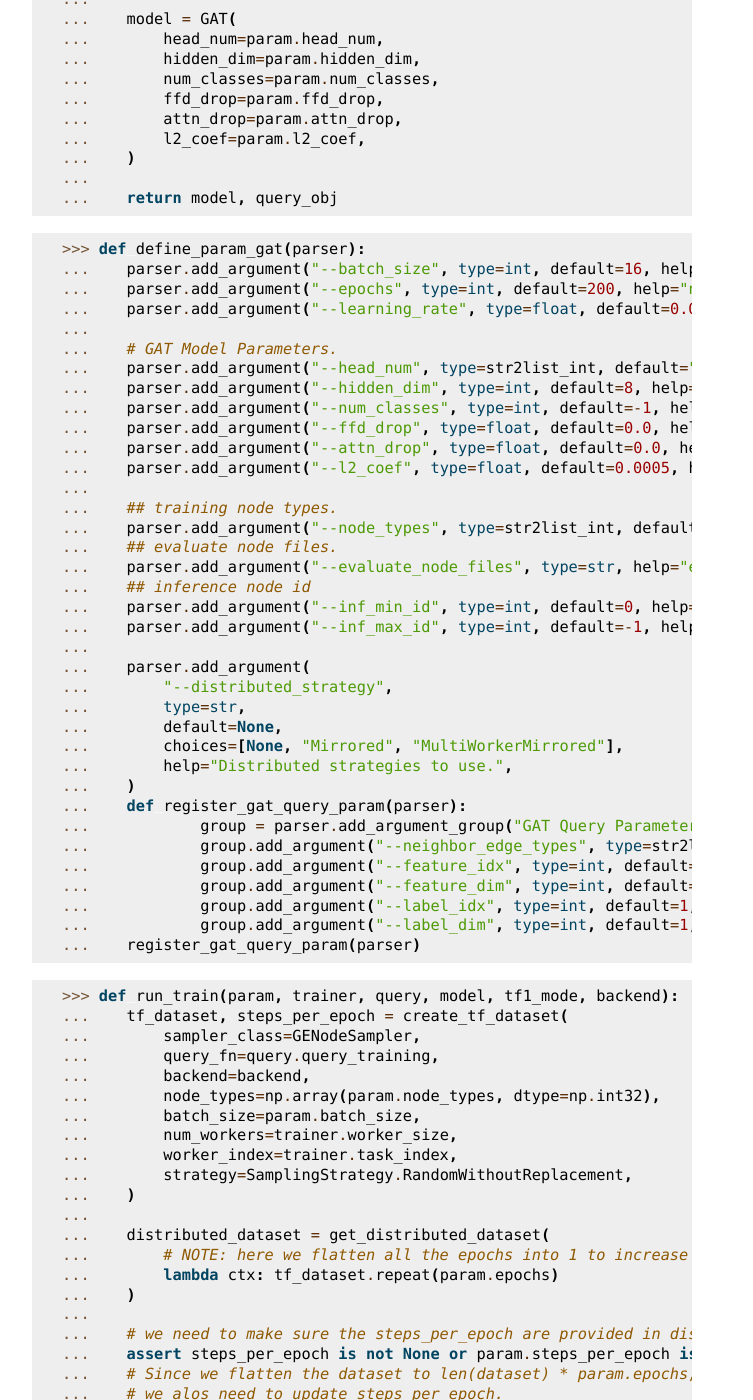
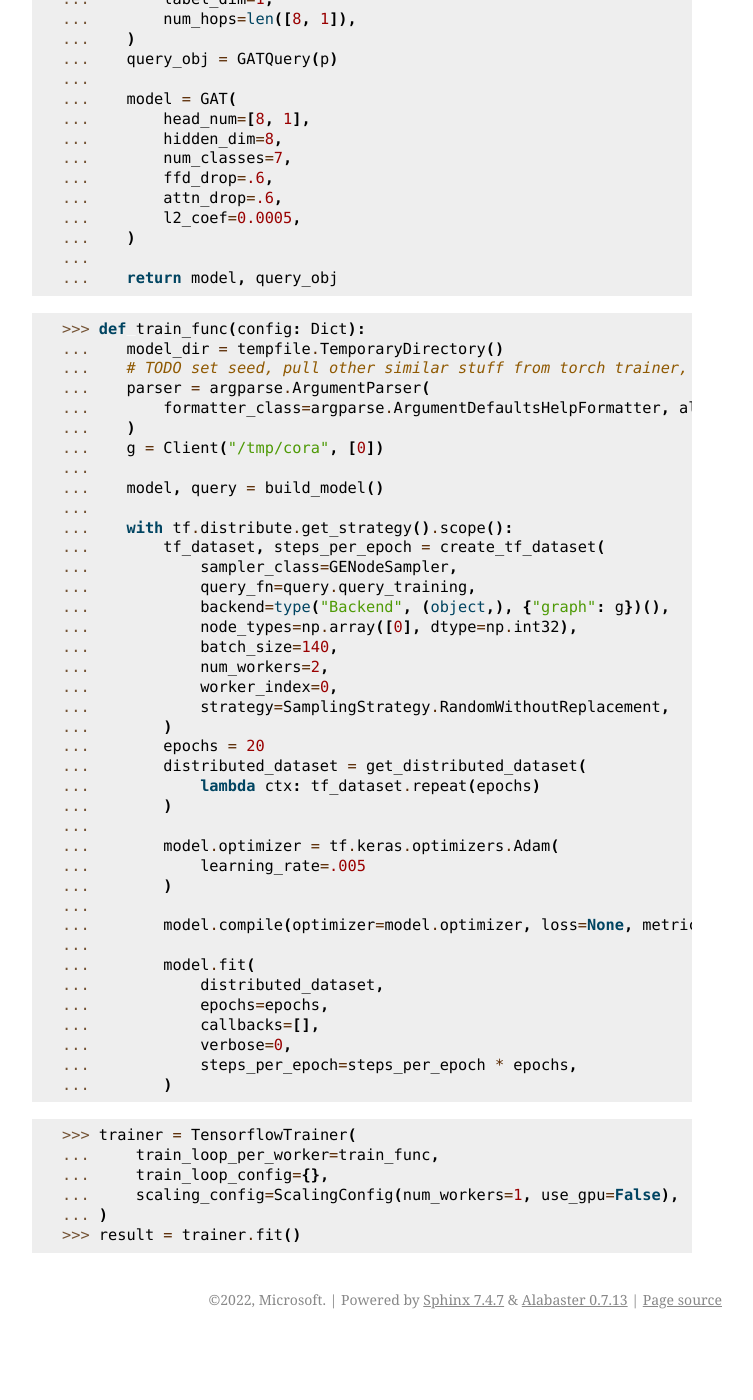
Before and after one commit to microsoft/DeepGNN, a Sphinx documentation site: the page built from docs/tf/node_class.rst, in a window 1280 px wide and 1400 px high, scrolled down 4034 px. Shown: the whole window, without its empty margins (388-1141 px from the left). Built offline with Sphinx 7.4.7, drawn with Linux system fonts in a browser that asks for light colours; pages that are not in the unit, such as notebooks, are missing from menus; after the commit the page ends 5373 px from its top, so only the background shows below that; some of the changed text lies outside the part shown.

Commit message:
Migrate torch docs to ray.

```diff
--- a/docs/tf/node_class.rst
+++ b/docs/tf/node_class.rst
@@ -11,26 +11,30 @@ Node Classification with GAT
 .. code-block:: python
 
     >>> import argparse
+    >>> import tempfile
+    >>> import os
     >>> import numpy as np
     >>> import tensorflow as tf
     >>> from dataclasses import dataclass
     >>> from typing import Dict, List, Union, Callable, Any, Tuple
     >>> from contextlib import closing
+    >>> import ray
+    >>> import ray.train as train
+    >>> from ray.train.tensorflow import TensorflowTrainer
+    >>> from ray.air import session
+    >>> from ray.air.config import ScalingConfig, RunConfig
     >>> from deepgnn import str2list_int, setup_default_logging_config
     >>> from deepgnn.graph_engine import Graph, graph_ops
     >>> from deepgnn.graph_engine import (
     ...    SamplingStrategy,
     ...    GENodeSampler,
-    ...    RangeNodeSampler,
-    ...    FileNodeSampler,
     ...    BackendOptions,
-    ...    create_backend,
     ... )
+    >>> from deepgnn.graph_engine.snark.local import Client
     >>> from deepgnn.tf import common
     >>> from deepgnn.tf.nn.gat_conv import GATConv
     >>> from deepgnn.tf.nn.metrics import masked_accuracy, masked_softmax_cross_entropy
     >>> from deepgnn.tf.common.dataset import create_tf_dataset, get_distributed_dataset
-    >>> from deepgnn.tf.common.trainer_factory import get_trainer
 
 .. code-block:: python
 
@@ -201,207 +205,76 @@ Node Classification with GAT
 
 .. code-block:: python
 
-    >>> def build_model(param):
+    >>> def build_model():
     ...    p = GATQueryParameter(
-    ...        neighbor_edge_types=np.array(param.neighbor_edge_types, np.int32),
-    ...        feature_idx=param.feature_idx,
-    ...        feature_dim=param.feature_dim,
-    ...        label_idx=param.label_idx,
-    ...        label_dim=param.label_dim,
-    ...        num_hops=len(param.head_num),
+    ...        neighbor_edge_types=np.array([0], np.int32),
+    ...        feature_idx=0,
+    ...        feature_dim=1433,
+    ...        label_idx=1,
+    ...        label_dim=1,
+    ...        num_hops=len([8, 1]),
     ...    )
     ...    query_obj = GATQuery(p)
     ...
     ...    model = GAT(
-    ...        head_num=param.head_num,
-    ...        hidden_dim=param.hidden_dim,
-    ...        num_classes=param.num_classes,
-    ...        ffd_drop=param.ffd_drop,
-    ...        attn_drop=param.attn_drop,
-    ...        l2_coef=param.l2_coef,
+    ...        head_num=[8, 1],
+    ...        hidden_dim=8,
+    ...        num_classes=7,
+    ...        ffd_drop=.6,
+    ...        attn_drop=.6,
+    ...        l2_coef=0.0005,
     ...    )
     ...
     ...    return model, query_obj
 
 .. code-block:: python
 
-    >>> def define_param_gat(parser):
-    ...    parser.add_argument("--batch_size", type=int, default=16, help="mini-batch size")
-    ...    parser.add_argument("--epochs", type=int, default=200, help="num of epochs for training")
-    ...    parser.add_argument("--learning_rate", type=float, default=0.005, help="learning rate")
+    >>> def train_func(config: Dict):
+    ...    model_dir = tempfile.TemporaryDirectory()
+    ...    # TODO set seed, pull other similar stuff from torch trainer, prepare_model to gpu,....
+    ...    parser = argparse.ArgumentParser(
+    ...        formatter_class=argparse.ArgumentDefaultsHelpFormatter, allow_abbrev=False
+    ...    )
+    ...    g = Client("/tmp/cora", [0])
     ...
-    ...    # GAT Model Parameters.
-    ...    parser.add_argument("--head_num", type=str2list_int, default="8,1", help="the number of attention headers.")
-    ...    parser.add_argument("--hidden_dim", type=int, default=8, help="hidden layer dimension.")
-    ...    parser.add_argument("--num_classes", type=int, default=-1, help="number of classes for category")
-    ...    parser.add_argument("--ffd_drop", type=float, default=0.0, help="feature dropout rate.")
-    ...    parser.add_argument("--attn_drop", type=float, default=0.0, help="attention layer dropout rate.")
-    ...    parser.add_argument("--l2_coef", type=float, default=0.0005, help="l2 loss")
+    ...    model, query = build_model()
     ...
-    ...    ## training node types.
-    ...    parser.add_argument("--node_types", type=str2list_int, default="0", help="Graph Node for training.")
-    ...    ## evaluate node files.
-    ...    parser.add_argument("--evaluate_node_files", type=str, help="evaluate node file list.")
-    ...    ## inference node id
-    ...    parser.add_argument("--inf_min_id", type=int, default=0, help="inferece min node id.")
-    ...    parser.add_argument("--inf_max_id", type=int, default=-1, help="inference max node id.")
-    ...
-    ...    parser.add_argument(
-    ...        "--distributed_strategy",
-    ...        type=str,
-    ...        default=None,
-    ...        choices=[None, "Mirrored", "MultiWorkerMirrored"],
-    ...        help="Distributed strategies to use.",
-    ...    )
-    ...    def register_gat_query_param(parser):
-    ...            group = parser.add_argument_group("GAT Query Parameters")
-    ...            group.add_argument("--neighbor_edge_types", type=str2list_int, default="0", help="Graph Edge for attention encoder.",)
-    ...            group.add_argument("--feature_idx", type=int, default=0, help="feature index.")
-    ...            group.add_argument("--feature_dim", type=int, default=16, help="feature dim.")
-    ...            group.add_argument("--label_idx", type=int, default=1, help="label index.")
-    ...            group.add_argument("--label_dim", type=int, default=1, help="label dim.")
-    ...    register_gat_query_param(parser)
-
-.. code-block:: python
-
-    >>> def run_train(param, trainer, query, model, tf1_mode, backend):
-    ...    tf_dataset, steps_per_epoch = create_tf_dataset(
-    ...        sampler_class=GENodeSampler,
-    ...        query_fn=query.query_training,
-    ...        backend=backend,
-    ...        node_types=np.array(param.node_types, dtype=np.int32),
-    ...        batch_size=param.batch_size,
-    ...        num_workers=trainer.worker_size,
-    ...        worker_index=trainer.task_index,
-    ...        strategy=SamplingStrategy.RandomWithoutReplacement,
-    ...    )
-    ...
-    ...    distributed_dataset = get_distributed_dataset(
-    ...        # NOTE: here we flatten all the epochs into 1 to increase performance.
-    ...        lambda ctx: tf_dataset.repeat(param.epochs)
-    ...    )
-    ...
-    ...    # we need to make sure the steps_per_epoch are provided in distributed dataset.
-    ...    assert steps_per_epoch is not None or param.steps_per_epoch is not None
-    ...    # Since we flatten the dataset to len(dataset) * param.epochs,
-    ...    # we alos need to update steps_per_epoch.
-    ...    steps_per_epoch = param.epochs * (steps_per_epoch or param.steps_per_epoch)
-    ...
-    ...    if tf1_mode:
-    ...        opt = tf.compat.v1.train.AdamOptimizer(param.learning_rate * trainer.lr_scaler)
-    ...    else:
-    ...        opt = tf.keras.optimizers.Adam(
-    ...            learning_rate=param.learning_rate * trainer.lr_scaler
+    ...    with tf.distribute.get_strategy().scope():
+    ...        tf_dataset, steps_per_epoch = create_tf_dataset(
+    ...            sampler_class=GENodeSampler,
+    ...            query_fn=query.query_training,
+    ...            backend=type("Backend", (object,), {"graph": g})(),
+    ...            node_types=np.array([0], dtype=np.int32),
+    ...            batch_size=140,
+    ...            num_workers=2,
+    ...            worker_index=0,
+    ...            strategy=SamplingStrategy.RandomWithoutReplacement,
+    ...        )
+    ...        epochs = 20
+    ...        distributed_dataset = get_distributed_dataset(
+    ...            lambda ctx: tf_dataset.repeat(epochs)
     ...        )
     ...
-    ...    trainer.train(
-    ...        dataset=distributed_dataset,
-    ...        model=model,
-    ...        optimizer=opt,
-    ...        epochs=1,
-    ...        steps_per_epoch=steps_per_epoch,
-    ...    )
+    ...        model.optimizer = tf.keras.optimizers.Adam(
+    ...            learning_rate=.005
+    ...        )
+    ...
+    ...        model.compile(optimizer=model.optimizer, loss=None, metrics=None)
+    ...
+    ...        model.fit(
+    ...            distributed_dataset,
+    ...            epochs=epochs,
+    ...            callbacks=[],
+    ...            verbose=0,
+    ...            steps_per_epoch=steps_per_epoch * epochs,
+    ...        )
 
 
 .. code-block:: python
 
-    >>> try:
-    ...    define_param_base
-    ... except NameError:
-    ...    define_param_base = define_param_gat
-
-.. code-block:: python
-
-    >>> MODEL_DIR = f"tmp/gat_{np.random.randint(9999999)}"
-    >>> arg_list = [
-    ...    "--data_dir", "/tmp/cora",
-    ...    "--mode", "train",
-    ...    # "--trainer", "hvd",
-    ...    "--seed", "123",
-    ...    "--eager",
-    ...    "--log_save_steps", "1",
-    ...    "--backend", "snark",
-    ...    "--graph_type", "local",
-    ...    "--converter", "skip",
-    ... #   "--sample_file", "/tmp/cora/train.nodes",
-    ... #   "--node_type", "0",
-    ...    "--neighbor_edge_types", "0",
-    ...    "--feature_idx", "0",
-    ...    "--feature_dim", "1433",
-    ...    "--label_idx", "1",
-    ...    "--label_dim", "1",
-    ...    "--num_classes", "7",
-    ...    "--batch_size", "140",
-    ...    "--epochs", "20",
-    ...    "--learning_rate", "0.005",
-    ...    "--l2_coef", "0.0005",
-    ...    "--attn_drop", "0.6",
-    ...    "--ffd_drop", "0.6",
-    ...    "--head_num", "8,1",
-    ...    "--hidden_dim", "8",
-    ...    "--model_dir", MODEL_DIR,
-    ... #  "--metric_dir", MODEL_DIR,
-    ... #  "--save_path", MODEL_DIR,
-    ... ]
-
-    >>> def define_param_wrap(define_param):
-    ...    def define_param_new(parser):
-    ...        define_param(parser)
-    ...        parse_args = parser.parse_args
-    ...        parser.parse_args = lambda: parse_args(arg_list)
-    ...    return define_param_new
-    >>> define_param_gat = define_param_wrap(define_param_base)
-
-.. code-block:: python
-
-    >>> def _main():
-    ...    # setup default logging component.
-    ...    setup_default_logging_config(enable_telemetry=True)
-    ...
-    ...    parser = argparse.ArgumentParser(
-    ...        formatter_class=argparse.ArgumentDefaultsHelpFormatter, allow_abbrev=False
-    ...    )
-    ...    common.args.import_default_parameters(parser)
-    ...    define_param_gat(parser)
-    ...
-    ...    param = parser.parse_args()
-    ...    common.args.log_all_parameters(param)
-    ...
-    ...    trainer = get_trainer(param)
-    ...
-    ...    backend = create_backend(BackendOptions(param), is_leader=(trainer.task_index == 0))
-    ...
-    ...    def run(tf1_mode=False):
-    ...        model, query = build_model(param)
-    ...        if param.mode == common.args.TrainMode.TRAIN:
-    ...            run_train(param, trainer, query, model, tf1_mode, backend)
-    ...        elif param.mode == common.args.TrainMode.EVALUATE:
-    ...            run_eval(param, trainer, query, model, backend)
-    ...        elif param.mode == common.args.TrainMode.INFERENCE:
-    ...            run_inference(param, trainer, query, model, backend)
-    ...
-    ...    with closing(backend):
-    ...        if param.eager:
-    ...            strategy = None
-    ...            if param.distributed_strategy == "Default":
-    ...                strategy = tf.distribute.get_strategy()
-    ...            elif param.distributed_strategy == "Mirrored":
-    ...                strategy = tf.distribute.MirroredStrategy()
-    ...            elif param.distributed_strategy == "MultiWorkerMirrored":
-    ...                strategy = tf.distribute.MultiWorkerMirroredStrategy()
-    ...
-    ...            if strategy:
-    ...                with strategy.scope():
-    ...                    run()
-    ...            else:
-    ...                run()
-    ...        else:
-    ...            with tf.Graph().as_default():
-    ...                trainer.set_random_seed(param.seed)
-    ...                with trainer.tf_device():
-    ...                    run(tf1_mode=True)
-
-
-.. code-block:: python
-
-    >>> _main()
+    >>> trainer = TensorflowTrainer(
+    ...     train_loop_per_worker=train_func,
+    ...     train_loop_config={},
+    ...     scaling_config=ScalingConfig(num_workers=1, use_gpu=False),
+    ... )
+    >>> result = trainer.fit()
```
